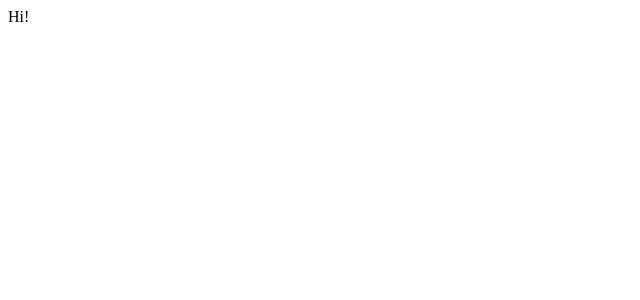
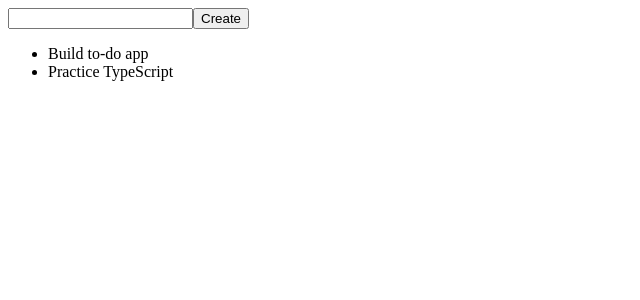
Before and after one commit to AlenaAlyona/todo_list, a React (Create React App) app: page / in a window 1280 px wide. Shown: the top 300 px of the page, without its empty margins (0-640 px from the left). Built offline with nearby package versions, Linux system fonts and the light colour scheme.

Commit message:
hardcoded data, made Form component

```diff
--- a/src/App.tsx
+++ b/src/App.tsx
@@ -1,7 +1,16 @@
 import React from "react";
+import Form from "./components/Form";
 
 function App() {
-  return <div>Hi!</div>;
+  return (
+    <div>
+      <Form />
+      <ul>
+        <li>Build to-do app</li>
+        <li>Practice TypeScript</li>
+      </ul>
+    </div>
+  );
 }
 
 export default App;
--- a/src/AppContext.tsx
+++ /dev/null
@@ -1 +0,0 @@
-import React, { useState, useEffect } from "react";
--- /dev/null
+++ b/src/components/Form.tsx
@@ -0,0 +1,12 @@
+import React from "react";
+
+function Form() {
+  return (
+    <form>
+      <input type="text" required></input>
+      <button type="submit">Create</button>
+    </form>
+  );
+}
+
+export default Form;
```
Also changed, not shown: tsconfig.json (+3 -9 lines).
